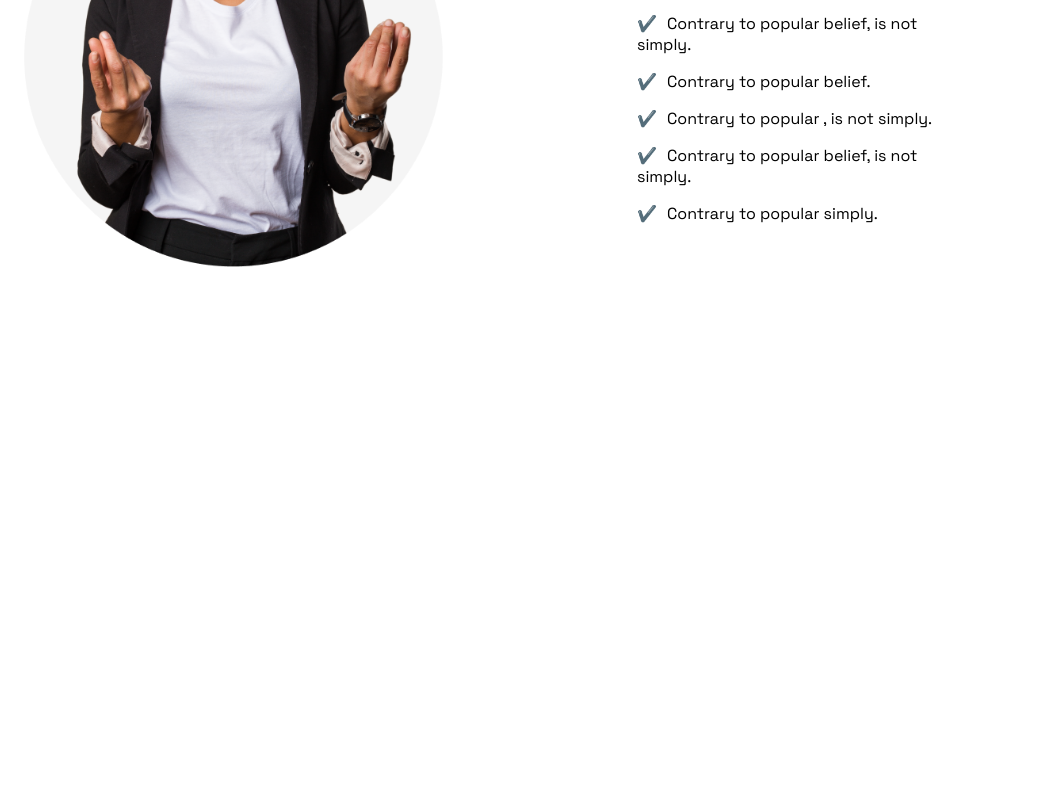
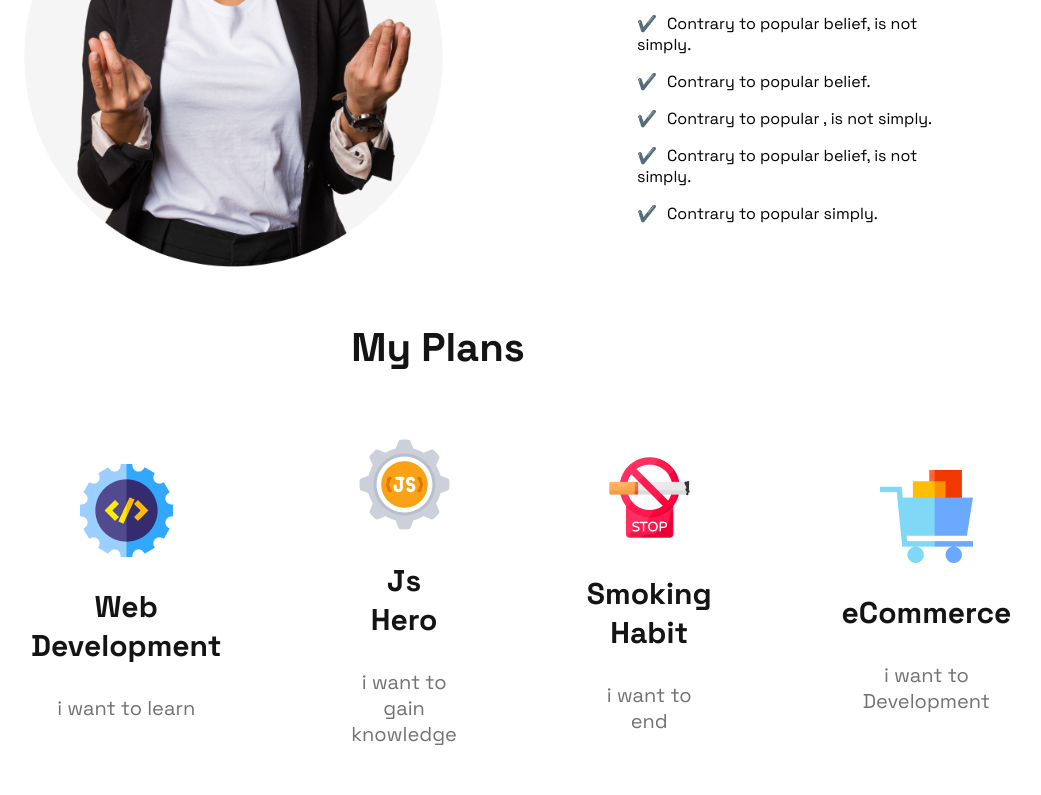
Before and after one commit to sakibhasan-24/THINKZEROIDEA, a plain HTML site: page index.html in a window 1280 px wide. Shown: the part 1243-2038 px from the top of the page, without its empty margins (202-1243 px from the left). Before the commit the page ends 1635 px from the top, so only its background shows below. Drawn offline with Linux system fonts and the light colour scheme.

Commit message:
plan section

```diff
--- a/index.html
+++ b/index.html
@@ -45,6 +45,49 @@
           </ul>
         </div>
       </section>
+
+      <!-- plan section -->
+      <section class="plan-container">
+        <h3 class="section-title">My Plans</h3>
+        <div class="plans">
+          <div class="plan">
+            <div class="img-plan">
+              <img src="images/icons/web.png" alt="" srcset="" />
+            </div>
+            <div class="plan-text">
+              <h3>Web Development</h3>
+              <p>i want to learn</p>
+            </div>
+          </div>
+          <div class="plan">
+            <div class="img-plan">
+              <img src="images/icons/js.png" alt="" srcset="" />
+            </div>
+            <div class="plan-text">
+              <h3>Js Hero</h3>
+              <p>i want to gain knowledge</p>
+            </div>
+          </div>
+          <div class="plan">
+            <div class="img-plan">
+              <img src="images/icons/smoke.png" alt="" srcset="" />
+            </div>
+            <div class="plan-text">
+              <h3>Smoking Habit</h3>
+              <p>i want to end</p>
+            </div>
+          </div>
+          <div class="plan">
+            <div class="img-plan">
+              <img src="images/icons/ecom.png" alt="" srcset="" />
+            </div>
+            <div class="plan-text">
+              <h3>eCommerce</h3>
+              <p>i want to Development</p>
+            </div>
+          </div>
+        </div>
+      </section>
     </main>
   </body>
 </html>
--- a/style.css
+++ b/style.css
@@ -87,3 +87,59 @@ li::before {
   content: "✔️";
   margin-right: 10px;
 }
+.plan-container {
+  margin-top: 50px;
+  /* margin-left: 100px; */
+}
+.section-title {
+  color: #151414;
+  text-align: center;
+  font-size: 40px;
+  font-weight: 700;
+}
+.plans {
+  display: flex;
+  align-items: center;
+  justify-content: space-evenly;
+  gap: 80px;
+}
+.plan {
+  padding: 25px 25px;
+}
+.plan img {
+  display: block;
+  margin: 0 auto;
+}
+.plan h3 {
+  color: #151414;
+  text-align: center;
+  font-size: 30px;
+  font-weight: 700;
+  line-height: normal;
+}
+
+.plan p {
+  color: #737272;
+  text-align: center;
+  font-size: 20px;
+  font-weight: 500;
+  line-height: normal;
+}
+/* .plan img {
+  margin-left: 60px;
+}
+.plan h3 {
+  color: #151414;
+  text-align: center;
+  font-size: 30px;
+  font-weight: 700;
+}
+.plan-text {
+  margin-left: 40px;
+}
+.plan p {
+  color: #737272;
+  text-align: center;
+  font-size: 25px;
+  font-weight: 500;
+} */
```
